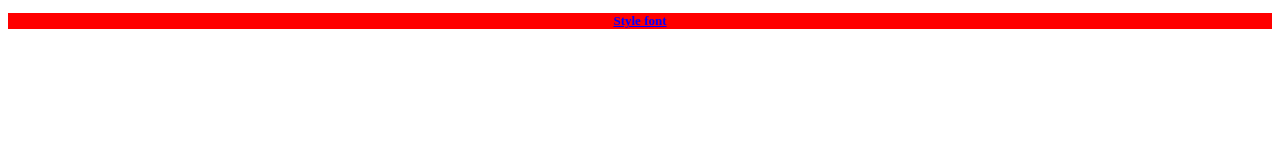
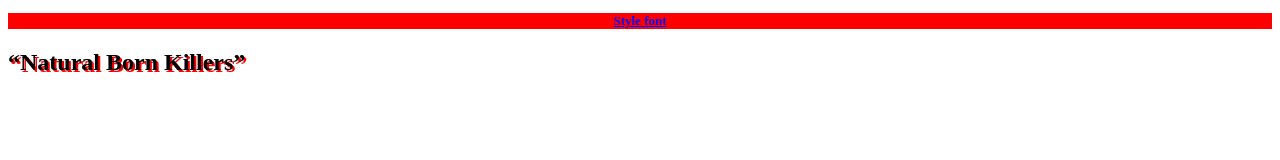
Before and after one commit to ParkerOHeeron/HTML-and-CSS, a plain HTML site: page Basic_HTML_and_CSS/Basic_HTML_5.html in a window 1280 px wide. Drawn offline with Linux system fonts and the light colour scheme.

Commit message:
Add Text-Shadow & Quotes

```diff
--- a/Basic_HTML_and_CSS/Basic_CSS_2.css
+++ b/Basic_HTML_and_CSS/Basic_CSS_2.css
@@ -9,3 +9,6 @@ p {
             font-size: small;
             text-align: center;
         }
+h2 {
+    text-shadow: 2px 2px #FF0000;
+}
--- a/Basic_HTML_and_CSS/Basic_HTML_5.html
+++ b/Basic_HTML_and_CSS/Basic_HTML_5.html
@@ -8,5 +8,6 @@
 <body>
     <link rel = "stylesheet" type = "text/css" href = "Basic_CSS_2.css">
     <p>Style font</p>
+    <h2>&ldquo;Natural Born Killers&rdquo;</h2>
 </body>
 </html>
```
Also changed, not shown: Basic_HTML_and_CSS/HTML_Table.html (+2 -2 lines).
